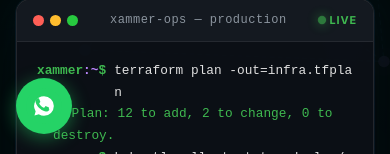
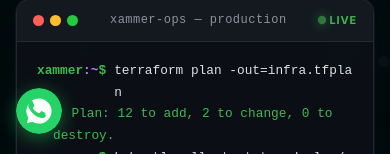
Before and after one commit to XamOps/Xammer.com, a React (Create React App) app: page / in a window 390 px wide. Shown: the part 690-844 px from the top of the page. Built offline with nearby package versions, Linux system fonts and the light colour scheme.

Commit message:
fix: WhatsApp button - icon only, remove phone number label

```diff
--- a/src/components/common/WhatsAppButton.css
+++ b/src/components/common/WhatsAppButton.css
@@ -1,4 +1,4 @@
-/* ── WhatsApp Floating Button ─────────────────────────────── */
+/* ── WhatsApp Floating Icon Button ────────────────────────── */
 .whatsapp-btn {
   position: fixed;
   bottom: 28px;
@@ -7,64 +7,43 @@
 
   display: inline-flex;
   align-items: center;
-  gap: 10px;
+  justify-content: center;
 
-  background: #25D366;
-  color: #fff;
+  width: 52px;
+  height: 52px;
+  border-radius: 50%;
+
+  box-shadow: 0 4px 18px rgba(37, 211, 102, 0.45);
+  transition: transform 0.2s ease, box-shadow 0.2s ease;
   text-decoration: none;
-  border-radius: 50px;
-  padding: 10px 18px 10px 10px;
-  box-shadow: 0 4px 18px rgba(37, 211, 102, 0.45);
-
-  font-size: 0.82rem;
-  font-weight: 600;
-  letter-spacing: 0.01em;
-  white-space: nowrap;
-
-  transition: transform 0.2s ease, box-shadow 0.2s ease, background 0.2s ease;
 }
 
 .whatsapp-btn:hover {
-  background: #1ebe5d;
-  box-shadow: 0 6px 24px rgba(37, 211, 102, 0.6);
-  transform: translateY(-2px);
-  color: #fff;
-  text-decoration: none;
+  transform: translateY(-3px) scale(1.08);
+  box-shadow: 0 8px 28px rgba(37, 211, 102, 0.6);
 }
 
 .whatsapp-btn:active {
-  transform: translateY(0);
+  transform: scale(0.96);
   box-shadow: 0 3px 10px rgba(37, 211, 102, 0.4);
 }
 
 .whatsapp-btn__icon {
-  width: 32px;
-  height: 32px;
-  flex-shrink: 0;
+  width: 52px;
+  height: 52px;
   border-radius: 50%;
-  /* icon background is baked into the SVG */
 }
 
-.whatsapp-btn__label {
-  line-height: 1;
-}
-
-/* ── Mobile: show icon-only pill ──────────────────────────── */
 @media (max-width: 480px) {
   .whatsapp-btn {
-    padding: 10px;
-    border-radius: 50%;
     bottom: 20px;
     left: 16px;
-    gap: 0;
-  }
-
-  .whatsapp-btn__label {
-    display: none;
+    width: 46px;
+    height: 46px;
   }
 
   .whatsapp-btn__icon {
-    width: 36px;
-    height: 36px;
+    width: 46px;
+    height: 46px;
   }
 }
--- a/src/components/common/WhatsAppButton.jsx
+++ b/src/components/common/WhatsAppButton.jsx
@@ -36,7 +36,6 @@
       />
     </svg>
 
-    <span className="whatsapp-btn__label">+91 87692 54249</span>
   </a>
 );
 
```
